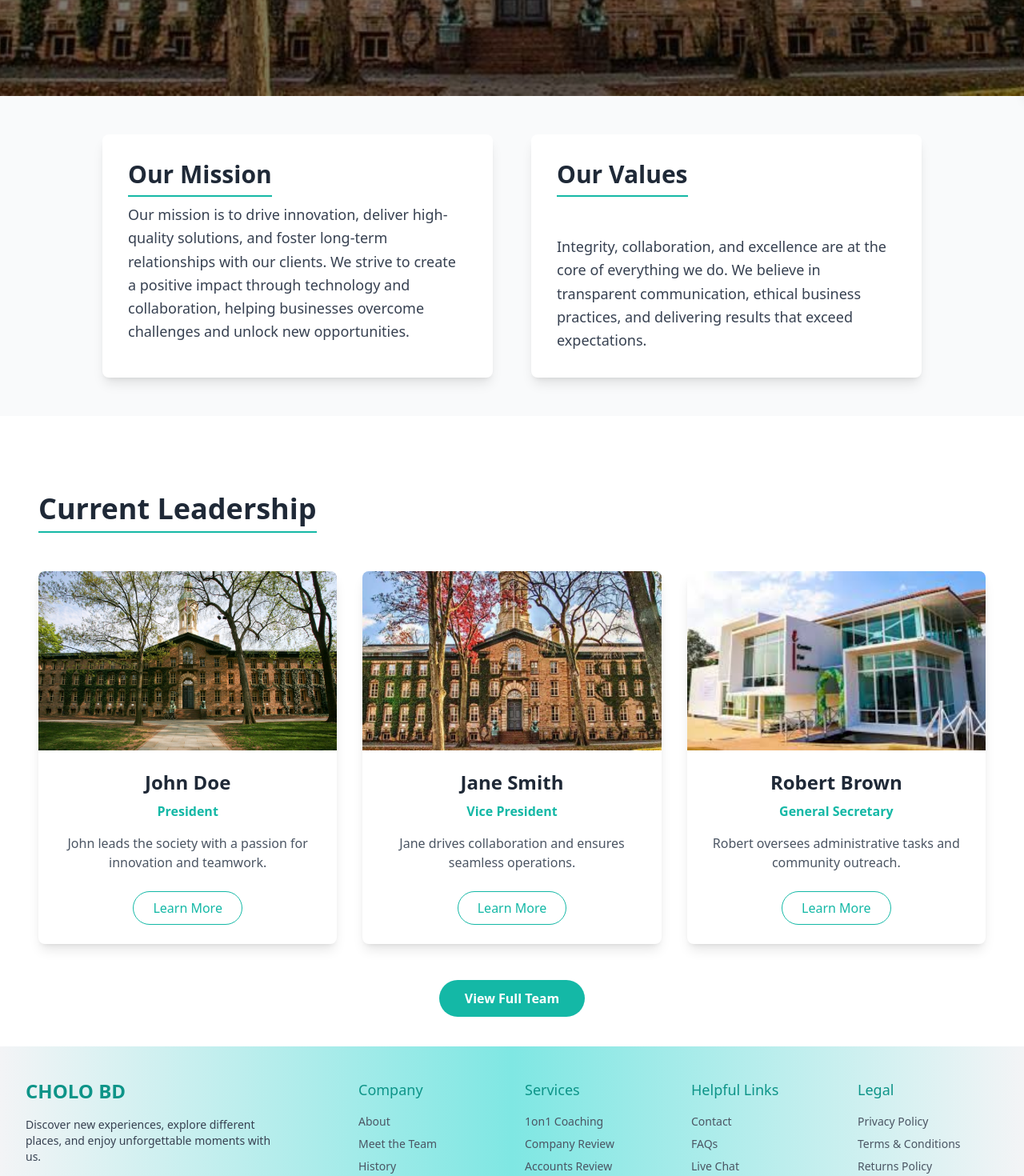
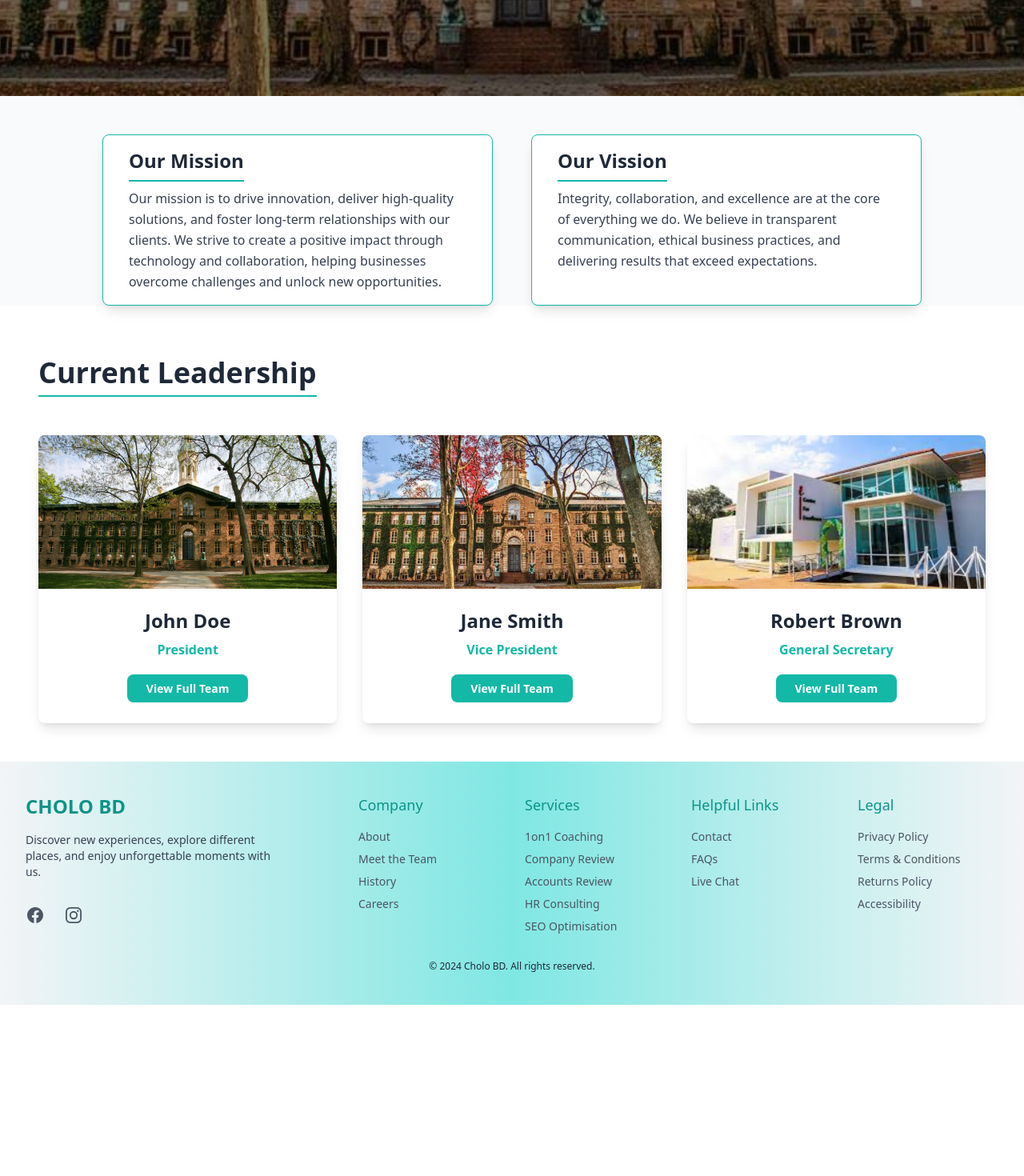
Before and after one commit to Maruf19/society, a React (Create React App) app: page /About in a window 1280 px wide. Shown: the part 680-2150 px from the top of the page at 80% size. After the commit the page ends 1936 px from the top, so only its background shows below. Built offline with nearby package versions, Linux system fonts and the light colour scheme.

Commit message:
About compo respo

```diff
--- a/src/App.js
+++ b/src/App.js
@@ -8,6 +8,7 @@ import Activities from './pages/Activities'
 import Team from './pages/Team'
 import Registration from './pages/Registration'
 import Achievement from './pages/Achievement'
+import Leader from './pages/Leader'
 function App() {
   return (
         <BrowserRouter>
@@ -22,6 +23,7 @@ function App() {
       <Route path='Achievement' element={ <Achievement />} />
       <Route path='Activities' element={ <Activities />} />
       <Route path='Contact' element={ <Contact />} />
+      <Route path='Leadership' element={ <Leader />} />
     </Routes>
     </BrowserRouter>
   )
--- a/src/pages/About.js
+++ b/src/pages/About.js
@@ -43,30 +43,42 @@ function AboutUs() {
             Welcome to the MU CSE Society, the dynamic hub for Computer Science and Engineering students at MU. Whether you're an experienced coder or just starting out, our society offers opportunities to help you grow, learn, and connect with fellow tech enthusiasts.
           </p>
           <a
-            href="/about"
+            href="/team"
             className="bg-teal-500 text-white font-bold py-3 px-8 rounded-full hover:bg-teal-400 transition duration-300"
           >
-            Learn More About Us
-          </a>
+            Existing Committee (2019-2021)         </a>
         </div>
       </section>
 
       {/* Mission and Values Section */}
-      <section className="mb-12 px-6 lg:px-24 py-12 bg-gray-50">
-        <div className="max-w-5xl mx-auto grid grid-cols-1 md:grid-cols-2 gap-12">
+      <section className="mb-4 px-6 lg:px-24 pt-12 bg-gray-50">
+        <div className="max-w-5xl mx-auto grid grid-cols-1 md:grid-cols-2 gap-12 ">
           <motion.div
-            className="bg-white shadow-lg rounded-lg p-8"
+            className="bg-white shadow-lg rounded-lg px-8 py-4 border border-teal-500"
             variants={cardVariants}
             initial="hidden"
             animate="visible"
             whileHover="hover" // Apply hover animation
           >
-            <h2 className="text-3xl font-bold text-center text-gray-800 mb-2 border-b-2 border-teal-500 pb-2 inline-block">Our Mission</h2>
-            <p className="leading-relaxed text-lg text-gray-700">
+            <h2 className="text-2xl font-bold text-center text-gray-800 mb-2 border-b-2 border-teal-500 pb-2 inline-block">Our Mission</h2>
+            <p className="leading-relaxed text-base text-gray-700">
               Our mission is to drive innovation, deliver high-quality solutions, and foster long-term relationships with our clients. We strive to create a positive impact through technology and collaboration, helping businesses overcome challenges and unlock new opportunities.
             </p>
           </motion.div>
+
           <motion.div
+            className="bg-white shadow-lg rounded-lg px-8 py-4 border border-teal-500"
+            variants={cardVariants}
+            initial="hidden"
+            animate="visible"
+            whileHover="hover" // Apply hover animation
+          >
+            <h2 className="text-2xl font-bold text-center text-gray-800 mb-2 border-b-2 border-teal-500 pb-2 inline-block">Our Vission</h2>
+            <p className="leading-relaxed text-base text-gray-700">
+            Integrity, collaboration, and excellence are at the core of everything we do. We believe in transparent communication, ethical business practices, and delivering results that exceed expectations.
+            </p>
+          </motion.div>
+          {/* <motion.div
             className="bg-white shadow-lg rounded-lg p-8"
             variants={cardVariants}
             initial="hidden"
@@ -75,24 +87,16 @@ function AboutUs() {
           >
             <h2 className="text-3xl font-bold text-center text-gray-800 mb-12 border-b-2 border-teal-500 pb-2 inline-block">Our Values</h2>
             <p className="leading-relaxed text-lg text-gray-700">
-              Integrity, collaboration, and excellence are at the core of everything we do. We believe in transparent communication, ethical business practices, and delivering results that exceed expectations.
+
             </p>
-          </motion.div>
+          </motion.div> */}
         </div>
       </section>
 
       {/* Team Section */}
       <Leadership />
 
-      {/* Full Team Button */}
-      <div className="text-center pt-2 pb-12">
-        <a
-          href="/team" // Link to your team page
-          className="bg-teal-500 text-white font-bold py-3 px-8 rounded-full hover:bg-teal-400 transition duration-300"
-        >
-          View Full Team
-        </a>
-      </div>
+
 
       <Footer />
     </>
--- a/src/pages/Leader.js
+++ b/src/pages/Leader.js
@@ -51,23 +51,25 @@ const Leadership = () => {
             whileTap={{ scale: 0.95 }}
           >
             <img
-              className="w-full h-56 object-cover"
+              className="w-full h-48 object-cover" // Set a fixed height for images
               src={leader.image}
               alt={leader.name}
             />
             <div className="p-6 text-center">
               <h2 className="text-2xl font-bold mb-2 text-gray-800">{leader.name}</h2>
               <p className="text-md text-teal-500 font-semibold mb-4">{leader.position}</p>
-              <p className="text-gray-600 mb-6">{leader.description}</p>
+              {/* <p className="text-gray-600 mb-6">{leader.description}</p> */}
 
               {/* Button */}
-              <motion.button
-                className="px-6 py-2 border border-teal-500 text-teal-500 rounded-full bg-transparent hover:bg-teal-500 hover:text-white transition-all duration-300 ease-in-out"
-                whileHover={{ scale: 1.1 }}
-                whileTap={{ scale: 0.9 }}
-              >
-                Learn More
-              </motion.button>
+              <div className="text-center pt-2 pb-2">
+                <a
+                  href="/team" // Link to your team page
+                  className="bg-teal-500 text-white font-bold py-2 px-6 text-sm rounded-lg hover:bg-teal-400 transition duration-300"
+                >
+                  View Full Team
+                </a>
+              </div>
+
             </div>
           </motion.div>
         ))}
```
